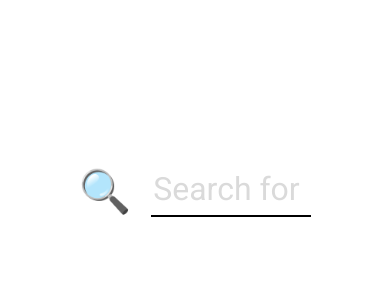
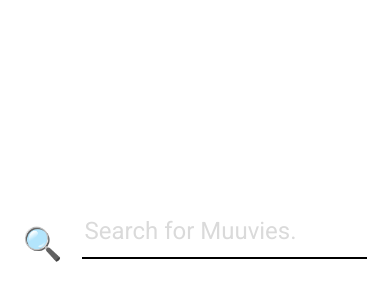
Before and after one commit to nicholasadamou/muuvies, a React (Create React App) app: page / in a window 390 px wide. Shown: the part 200-500 px from the top of the page. Built offline with nearby package versions, Linux system fonts and the light colour scheme.

Commit message:
fixed a few bugs with mobile version

```diff
--- a/src/components/SearchBox.js
+++ b/src/components/SearchBox.js
@@ -6,14 +6,15 @@ import { path } from 'ramda';
 const StyledForm = styled.form`
     display: flex;
     flex-direction: row;
-    width: 100%;
+		width: 100%;
 `;
 
 const StyledSearch = styled.input`
     outline: none;
     border: none;
 
-    border-bottom: 2px solid #dadada;
+		border-bottom: 2px solid #dadada;
+		border-radius: none;
 
     height: 50px;
     width: 40vw;
@@ -23,11 +24,10 @@ const StyledSearch = styled.input`
     font-family: 'Roboto', sans-serif;
     color: #dadada;
 
-    caret-color: black;
+		caret-color: black;
 
-		@media (max-width: 375px) {
+		@media (max-width: 500px) {
 			width: 100%;
-
 			font-size: 24px;
 		}
 
@@ -40,7 +40,7 @@ const StyledSearch = styled.input`
       font-family: 'Roboto', sans-serif;
       color: #dadada;
 
-			@media (max-width: 375px) {
+			@media (max-width: 500px) {
 				font-size: 24px;
 			}
     }
--- a/src/routes/Search.js
+++ b/src/routes/Search.js
@@ -16,7 +16,7 @@ const Container = styled.div`
     align-items: center;
     height: 90vh;
 
-	@media (max-width: 375px) {
+	@media (max-width: 500px) {
 		height: 100vh;
 		padding: 0 20px;
 	}
@@ -25,7 +25,7 @@ const Container = styled.div`
 		font-size: 42px;
 		margin-bottom: -25px;
 
-		@media (max-width: 375px) {
+		@media (max-width: 500px) {
 			font-size: 32px;
 			margin-bottom: -45px;
 		}
@@ -54,7 +54,7 @@ const Error = styled.p`
     font-family: Roboto sans-serif;
     color: red;
 
-	@media (max-width: 375px) {
+	@media (max-width: 500px) {
 		span {
 			font-size: 16px;
 		}
```
Also changed, not shown: src/routes/Movie.js (+9 -9 lines).
